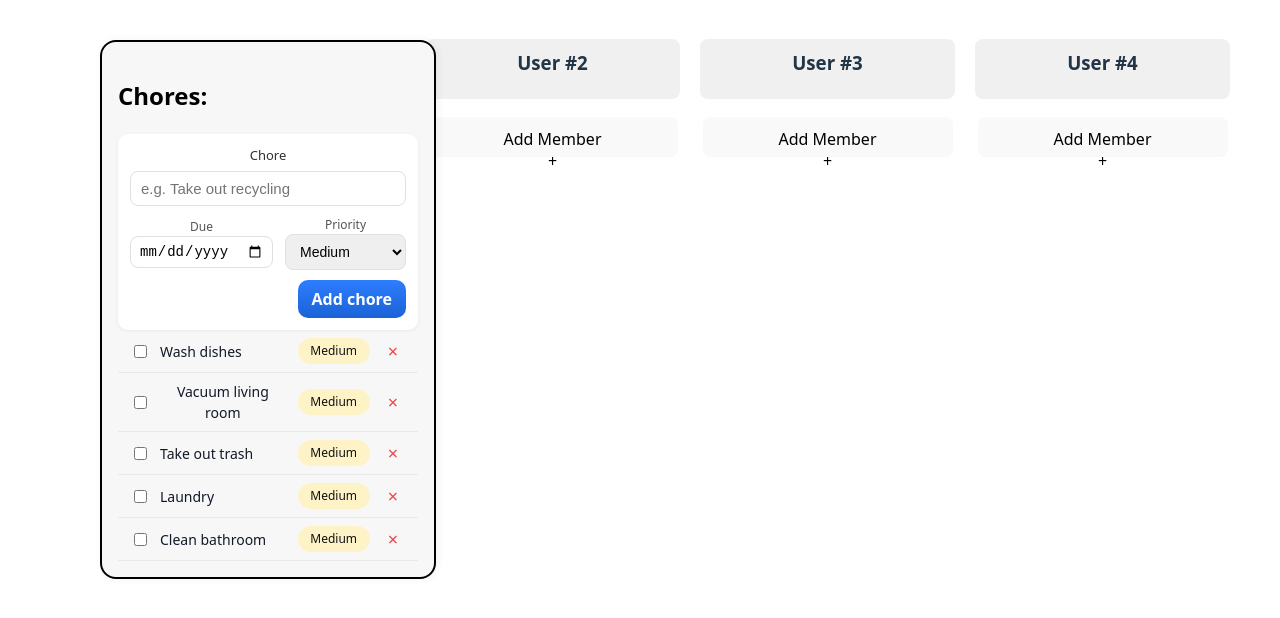
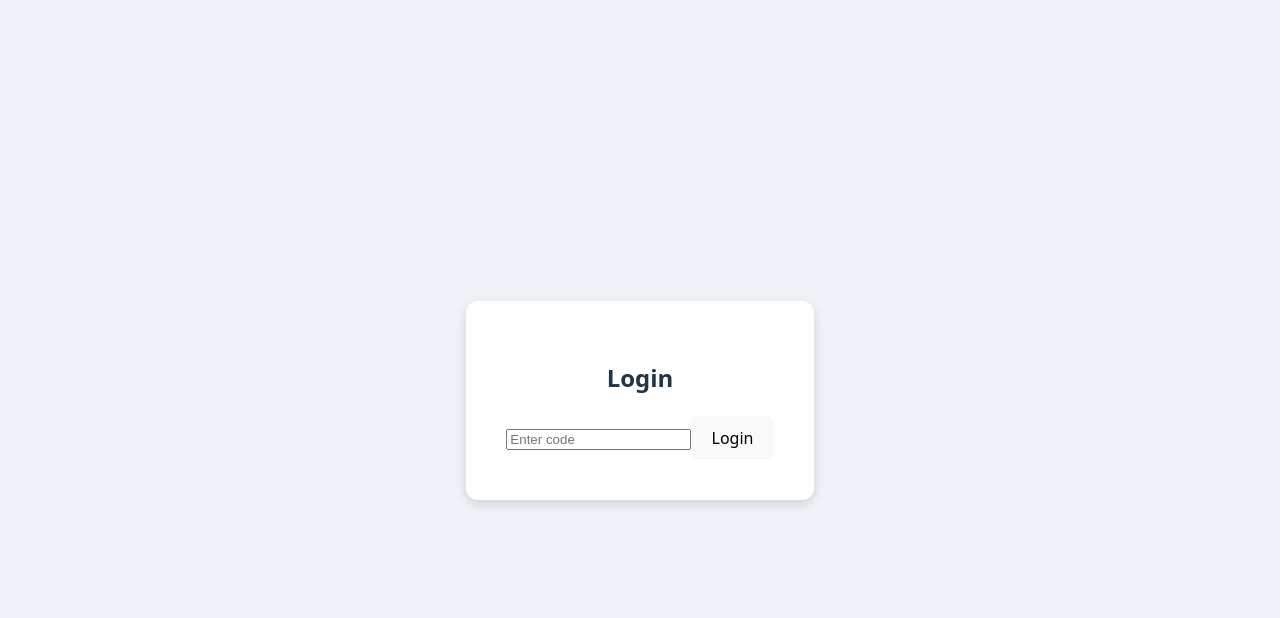
Before and after one commit to AndyChau123/TIDY-Chores-App, a React (Vite) app in the folder TIDY-App/: page / in a window 1280 px wide. Shown: the top 618 px of the page. Built offline with nearby package versions, Linux system fonts and the light colour scheme.

Commit message:
added Login Page to the app

```diff
--- a/TIDY-App/package.json
+++ b/TIDY-App/package.json
@@ -12,7 +12,8 @@
   "dependencies": {
     "firebase": "^12.5.0",
     "react": "^19.1.1",
-    "react-dom": "^19.1.1"
+    "react-dom": "^19.1.1",
+    "react-router-dom": "^7.9.5"
   },
   "devDependencies": {
     "@eslint/js": "^9.33.0",
--- a/TIDY-App/src/App.jsx
+++ b/TIDY-App/src/App.jsx
@@ -1,22 +1,22 @@
 import { useState } from "react";
-import "./App.css";
+import { BrowserRouter, Routes, Route } from "react-router-dom";
+
 import AddMember from "./Add-Member-Component/AddMember.jsx";
 import MemberChoreList from "./Member-Chore-List-Component/MemberChoreList.jsx";
-import ChoreList from './Chore-List-Component/ChoreList.jsx';
+import ChoreList from "./Chore-List-Component/ChoreList.jsx";
+import LoginPage from "./Login-Page/LoginPage.jsx";
 
-function App() {
+function AppContent() {
   const [members, setMembers] = useState([]);
 
   const handleAddMember = (newMember) => {
     setMembers(prev => {
       const exists = prev.find(m => m.id === newMember.id);
       if (exists) {
-        // Update existing member's name
         return prev.map(m =>
           m.id === newMember.id ? { ...m, name: newMember.name } : m
         );
       } else {
-        // Add new member if not in the list
         return [...prev, newMember];
       }
     });
@@ -42,4 +42,13 @@ function App() {
   );
 }
 
-export default App;
+export default function App() {
+  return (
+    <BrowserRouter>
+      <Routes>
+        <Route path="/" element={<LoginPage />} />
+        <Route path="/app" element={<AppContent />} />
+      </Routes>
+    </BrowserRouter>
+  );
+}
--- /dev/null
+++ b/TIDY-App/src/Login-Page/LoginPage.css
@@ -0,0 +1,24 @@
+html, body {
+  margin: 0;
+  padding: 0;
+  height: 100%;
+}
+
+.login-container {
+  display: flex;
+  justify-content: center;
+  align-items: center;
+  height: 100vh; /* full viewport height */
+  width: 100vw;  /* full viewport width */
+  background-color: #f0f4f8;
+}
+
+.login-box {
+  background-color: white;
+  padding: 40px;
+  border-radius: 12px;
+  box-shadow: 0 4px 12px rgba(0,0,0,0.15);
+  display: flex;
+  flex-direction: column;
+  align-items: center;
+}
--- /dev/null
+++ b/TIDY-App/src/Login-Page/LoginPage.jsx
@@ -0,0 +1,38 @@
+import React, { useState } from "react";
+import { useNavigate } from "react-router-dom";
+import "./LoginPage.css";
+
+function LoginPage() {
+  const [loginCode, setLoginCode] = useState("");
+  const navigate = useNavigate();
+
+  const handleLogin = (e) => {
+    e.preventDefault();
+
+    if (loginCode === "123456") {
+      navigate("/app");
+    } else {
+      alert("Invalid Code");
+    }
+  };
+
+  return (
+    <div className="login-container">
+      <div className="login-box">
+        <h2>Login</h2>
+        <form onSubmit={handleLogin}>
+          <input
+            type="text"
+            placeholder="Enter code"
+            value={loginCode}
+            onChange={(e) => setLoginCode(e.target.value)}
+            required
+          />
+          <button type="submit">Login</button>
+        </form>
+      </div>
+    </div>
+  );
+}
+
+export default LoginPage;
```
Also changed, not shown: 1 other file (tests, documents, lock files or other folders).
